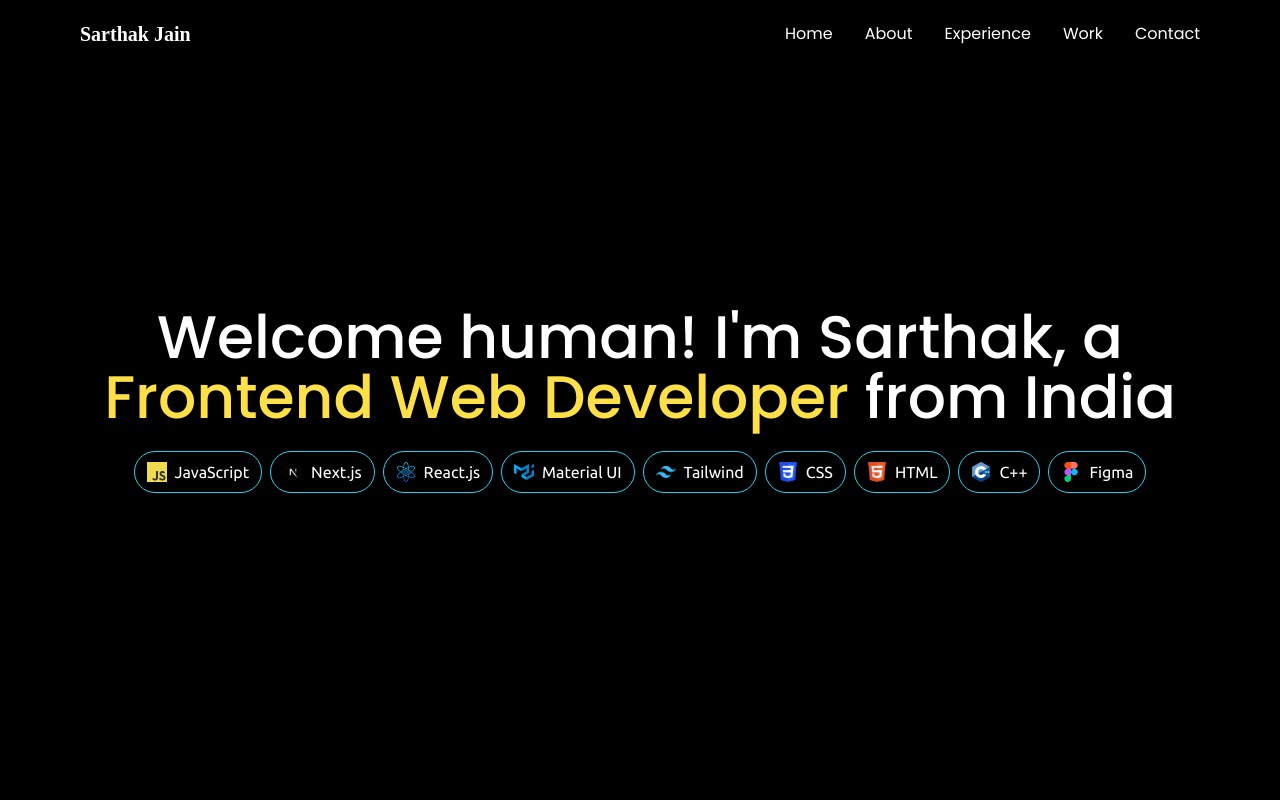
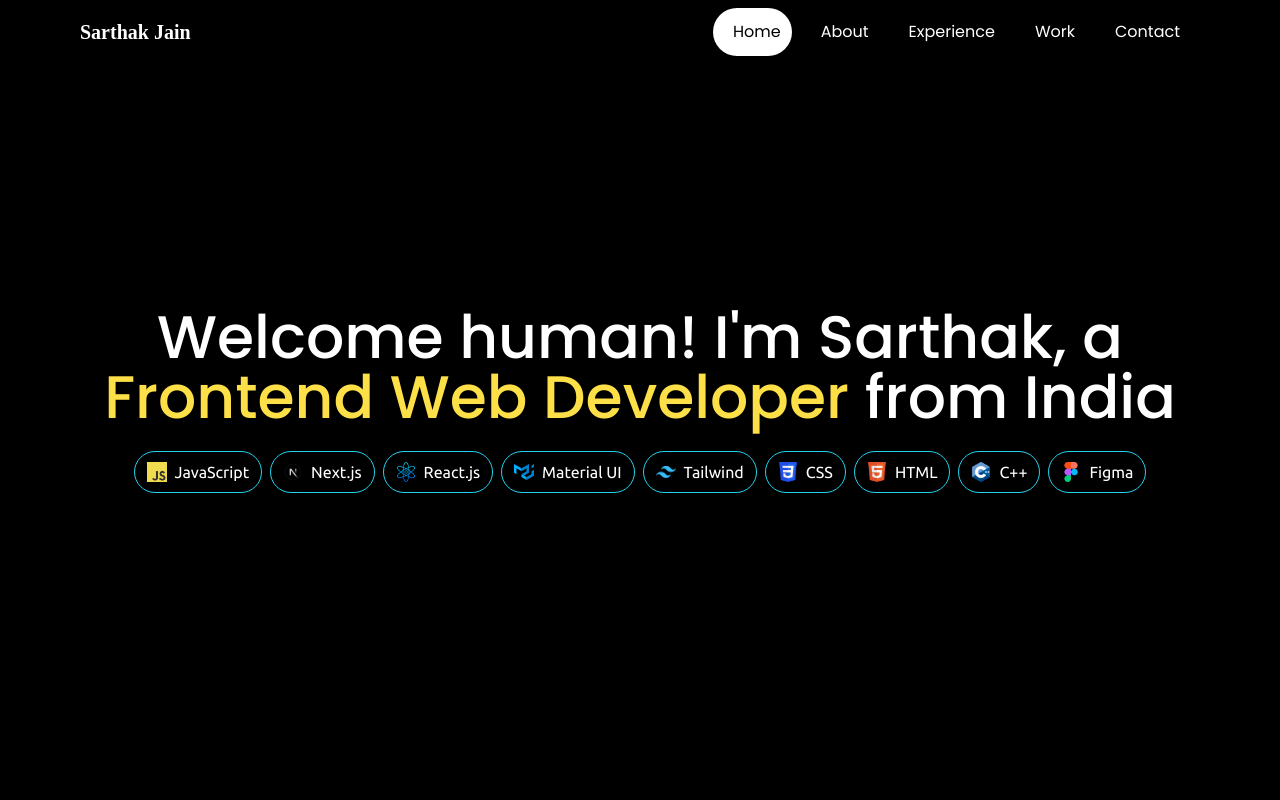
Before and after one commit to sarthakjain03/portfolio-nextjs, a Next.js app: page / in a window 1280 px wide. Shown: the top 800 px of the page. Built offline with nearby package versions, Linux system fonts and the light colour scheme; a web font is replaced by a local one.

Commit message:
added nav animation and changed exp anim

```diff
--- a/src/components/Experience.js
+++ b/src/components/Experience.js
@@ -7,12 +7,12 @@ export default function Experience() {
   const ref = useRef(null);
   const { scrollYProgress } = useScroll({
     target: ref,
-    offset: ["0.2 1", "1.4 1"]
+    offset: ["1 1", "1.8 1"]
   })
   const mainControls = useAnimation();
 
   useMotionValueEvent(scrollYProgress, "change", (latest) => {
-    mainControls.set({ left: `${latest*100}%` })
+    mainControls.set({ top: `${latest*100}%` })
   });
 
   return (
@@ -54,9 +54,9 @@ export default function Experience() {
             </div>
           </div>
           <motion.div
-            initial={{ left: 0 }}
+            initial={{ top: 0 }}
             animate={mainControls}
-            className="absolute top-0 size-full bg-black"
+            className="absolute left-0 size-full bg-black"
           ></motion.div>
         </div>
       </motion.div>
--- a/src/components/Navbar.js
+++ b/src/components/Navbar.js
@@ -1,8 +1,11 @@
+import SlideTabsNav from "./SlideTabs";
+
 export default function Navbar() {
   return (
-    <header className="flex items-center justify-between py-5 text-white fixed top-0 left-0 w-full px-20 backdrop-blur-md">
+    <header className="flex items-center justify-between py-2 text-white fixed top-0 left-0 w-full px-20 backdrop-blur-md z-10">
       <p className="font-semibold text-xl font-playwrite">Sarthak Jain</p>
-      <nav className="flex justify-between items-center gap-8 font-poppins">
+      <SlideTabsNav />
+      {/* <nav className="flex justify-between items-center gap-8 font-poppins">
         <a href="#hero-section" className="cursor-pointer hover:border-b hover:border-b-yellow-300">
           Home
         </a>
@@ -18,7 +21,7 @@ export default function Navbar() {
         <a href="#contact" className="cursor-pointer hover:border-b hover:border-b-yellow-300">
           Contact
         </a>
-      </nav>
+      </nav> */}
     </header>
   );
 }
--- a/src/components/ProjectCard.js
+++ b/src/components/ProjectCard.js
@@ -28,9 +28,8 @@ export default function ProjectCard({
   return (
     <motion.div
       layoutId={title}
-      onHoverStart={handleClick}
-      onHoverEnd={handleClick}
-      className="flex flex-col gap-4 border border-white shadow shadow-white rounded-2xl overflow-hidden h-fit"
+      onClick={handleClick}
+      className="cursor-pointer flex flex-col gap-4 border border-white shadow shadow-white rounded-2xl overflow-hidden h-fit"
     >
       <motion.div>
         <Image src={imgUrl} alt="project image" height={320} width={480} />
--- /dev/null
+++ b/src/components/SlideTabs.js
@@ -0,0 +1,188 @@
+"use client";
+import React, { useRef, useState, useEffect, useCallback } from "react";
+import { motion } from "framer-motion";
+
+export default function SlideTabsNav() {
+  return (
+    <div>
+      <SlideTabs />
+    </div>
+  );
+}
+
+const SlideTabs = () => {
+  const [position, setPosition] = useState({
+    left: 0,
+    activeLeft: 0,
+    width: 0,
+    activeWidth: 0,
+    opacity: 0,
+  });
+  const [activeTab, setActiveTab] = useState("hero-section");
+
+  const handleSetActiveTab = (tabId, ref) => {
+    setActiveTab(tabId);
+    const { width } = ref.current.getBoundingClientRect();
+
+    setPosition({
+      left: ref.current.offsetLeft,
+      activeLeft: ref.current.offsetLeft,
+      width: width,
+      activeWidth: width,
+      opacity: 1,
+    });
+
+    const section = document.getElementById(tabId);
+    section?.scrollIntoView({ behavior: "smooth", block: "start" });
+  };
+
+  useEffect(() => {
+    const sectionIds = [
+      "hero-section",
+      "aboutme",
+      "experience",
+      "work",
+      "contact",
+    ];
+    const observerOptions = {
+      root: null,
+      rootMargin: "0px",
+      threshold: 0.6, // Adjust this based on when you want the tab to activate
+    };
+
+    const observer = new IntersectionObserver((entries) => {
+      entries.forEach((entry) => {
+        if (entry.isIntersecting) {
+          setActiveTab(entry.target.id);
+          const tabRef = document.getElementById(`tab-${entry.target.id}`);
+          if (tabRef) {
+            const { width } = tabRef.getBoundingClientRect();
+            setPosition({
+              left: tabRef.offsetLeft,
+              activeLeft: tabRef.offsetLeft,
+              width,
+              activeWidth: width,
+              opacity: 1,
+            });
+          }
+        }
+      });
+    }, observerOptions);
+
+    sectionIds.forEach((id) => {
+      const section = document.getElementById(id);
+      if (section) observer.observe(section);
+    });
+
+    return () => observer.disconnect();
+    // eslint-disable-next-line
+  }, []);
+
+  return (
+    <ul
+      onMouseLeave={() => {
+        if (activeTab === null) {
+          setPosition((pv) => ({
+            ...pv,
+            opacity: 0,
+          }));
+        }
+      }}
+      className="relative mx-auto flex w-fit rounded-full font-poppins"
+    >
+      <Tab
+        id="hero-section"
+        setPosition={setPosition}
+        activeTab={activeTab}
+        onClick={handleSetActiveTab}
+        position={position}
+      >
+        Home
+      </Tab>
+      <Tab
+        id="aboutme"
+        setPosition={setPosition}
+        activeTab={activeTab}
+        onClick={handleSetActiveTab}
+        position={position}
+      >
+        About
+      </Tab>
+      <Tab
+        id="experience"
+        setPosition={setPosition}
+        activeTab={activeTab}
+        onClick={handleSetActiveTab}
+        position={position}
+      >
+        Experience
+      </Tab>
+      <Tab
+        id="work"
+        setPosition={setPosition}
+        activeTab={activeTab}
+        onClick={handleSetActiveTab}
+        position={position}
+      >
+        Work
+      </Tab>
+      <Tab
+        id="contact"
+        setPosition={setPosition}
+        activeTab={activeTab}
+        onClick={handleSetActiveTab}
+        position={position}
+      >
+        Contact
+      </Tab>
+
+      <Cursor position={position} />
+    </ul>
+  );
+};
+
+const Tab = ({ children, setPosition, activeTab, onClick, id, position }) => {
+  const ref = useRef(null);
+
+  const handleMouseEnter = () => {
+    if (!ref?.current) return;
+    const { width } = ref.current.getBoundingClientRect();
+    setPosition((prev) => ({
+      ...prev,
+      left: ref.current.offsetLeft,
+      width,
+      opacity: 1,
+    }));
+  };
+
+  return (
+    <li
+      ref={ref}
+      id={`tab-${id}`}
+      onClick={() => onClick(id, ref)}
+      onMouseEnter={handleMouseEnter}
+      onMouseLeave={() => {
+        console.log(position);
+        setPosition((prev) => ({
+            ...prev,
+            left: position.activeLeft,
+            width: position.activeWidth,
+        }));
+      }}
+      className={`relative z-10 block cursor-pointer px-3 py-1.5 text-xs text-white mix-blend-difference md:px-5 md:py-3 md:text-base`}
+    >
+      {children}
+    </li>
+  );
+};
+
+const Cursor = ({ position }) => {
+  return (
+    <motion.li
+      animate={{
+        ...position,
+      }}
+      className="absolute z-0 h-7 rounded-full bg-white md:h-12"
+    />
+  );
+};
```
